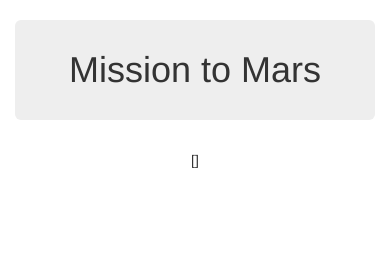
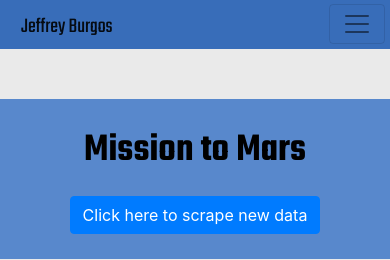
Before and after one commit to jeffreyb92/web-scraping-challenge, a Flask app: page / in a window 390 px wide. Shown: the top 260 px of the page. Before the commit the page ends 168 px from the top, so only its background shows below. Run offline with Flask 2, Linux system fonts and the light colour scheme; data that the repository does not hold is empty; some libraries are stand-ins or nearby versions.

Commit message:
added css and beginning stages of fixing

```diff
--- /dev/null
+++ b/Missions_to_Mars/static/styles.css
@@ -0,0 +1,223 @@
+/* Body Things */
+
+body {
+    background-color: #eaeaea;
+}
+
+/* Link Things */
+a {
+    color: white;
+}
+
+/* Image Things */
+img {
+    margin-right: 30px;
+}
+
+#img-padding {
+    padding-left: 50px;
+    padding-right: 50px;
+    padding-top: 20px;
+}
+
+/* Container Things */
+.custom-container {
+    margin-top: 50px;
+    margin-bottom: 85px;
+    height: 25%;
+}
+
+.chart-container {
+    margin-top: 50px;
+    margin-bottom: 85px;
+    padding-left: 75px;
+    padding-right: 75px;
+}
+
+.sectionfont {
+    font-family: 'Teko', sans-serif;
+    font-size: 30pt;
+    color: #060606;
+}
+
+#columnpad {
+    padding: 25px;
+    background-color: #5888cc;
+}
+
+#columnpad-inv {
+    padding: 25px;
+    background: transparent;
+}
+
+.activestate {
+    border: 1px;
+    border-style: solid;
+    border-color: black;
+}
+
+
+/* Text Things */
+
+p {
+    margin: 10px;
+    padding-top: 30px;
+    font-family: 'Teko', sans-serif;
+    color: black;
+    font-size: 16pt;
+}
+
+#title-text {
+    font-size: 60pt;
+    line-height: 10pt;
+}
+
+.bold-text {
+    /* font-weight: bold; */
+    font-size: 30pt;
+    line-height: 40pt;
+}
+
+/* Navbar Things */
+#navbarthings {
+    background-color: #386db9;
+    box-shadow: 5px 10px black;
+    border-color: black;
+    padding-right: 5px;
+}
+
+#navbardropdown {
+    background-color: #386db9;
+    box-shadow: 5px 10px black;
+    border-radius: 0px;
+    margin-top: 18px;
+}
+
+#navbarbrand {
+    display: inline-block;
+    font-family: 'Teko', sans-serif;
+    font-size: 28pt;
+    padding-top: 12px;
+    margin-right: 0;
+    padding-right: 0;
+}
+
+#dropdowndivider {
+    border-color: black;
+}
+
+#navbardropdownfonts {
+    font-family: 'Teko', sans-serif;
+    font-size: 18pt;
+    padding-right: 25px;
+}
+
+#navbardropdownfonts div {
+    font-family: 'Teko', sans-serif;
+    font-size: 14pt;
+}
+
+#navbardropdownfonts li {
+    padding-right: 25px;
+}
+
+
+/* Footer Things */
+
+#footerthings {
+    font-family: 'Teko', sans-serif;
+    font-size: 16pt;
+    background-color: #386db9;
+    position: fixed;
+    left: 0;
+    bottom: 0;
+    width: 100%;
+}
+
+#footerthings p {
+    padding-top: 20px;
+    padding-left: 15px;
+    text-align: left;
+}
+
+
+/* Media Query Things */
+@media (max-width: 991px) {
+
+    /* Navbar Things */
+
+    #navbarthings {
+        padding-top: 0px;
+        padding-bottom: 0px;
+        box-shadow: 0px 0px;
+    }
+
+    #navbarbrand {
+        padding-left: 5px;
+        padding-right: 5px;
+        font-family: 'Teko', sans-serif;
+        font-size: 16pt;
+    }
+
+    #navbardropdown {
+        box-shadow: 0px 0px;
+        border-radius: 5px;
+        margin:1px;
+        background-color: #5888cc;
+    }
+
+    /* Image Things */
+
+    a img {
+        margin-top: 15px;
+    }
+
+    /* Text Things */
+
+    #title-text {
+        font-size: 30pt;
+    }
+
+    .bold-text {
+        /* font-weight: bold; */
+        font-size: 15pt;
+    }
+
+    p {
+        margin: 5px;
+        padding-top: 15px;
+        font-family: 'Teko', sans-serif;
+        color: black;
+        font-size: 10pt;
+    }
+
+    /* Footer Things */
+    #footerthings {
+        font-size: 12pt;
+        position: fixed;
+    }
+
+    #footerthings p {
+        padding-top: 6px;
+        padding-left: 8px;
+        margin: 10px;
+    }
+
+    /* Container Things */
+    .custom-container {
+        margin-top: 15px;
+        margin-bottom: 65px;
+    }
+
+    .chart-container {
+        padding-left: 15px;
+        padding-right: 15px;
+        margin-top: 35px;
+        margin-bottom: 65px;
+    }
+
+    #columnpad {
+        margin-top: 35px;
+    }
+
+}
--- a/Missions_to_Mars/templates/index.html
+++ b/Missions_to_Mars/templates/index.html
@@ -1,26 +1,112 @@
-<!DOCTYPE html>
+<!doctype html>
 <html lang="en">
 
 <head>
-  <meta charset="UTF-8">
-  <meta name="viewport" content="width=device-width, initial-scale=1.0">
-  <meta http-equiv="X-UA-Compatible" content="ie=edge">
+  <!-- Required meta tags -->
+  <meta charset="utf-8">
+  <meta name="viewport" content="width=device-width, initial-scale=1, shrink-to-fit=no">
+
+  <!-- Bootstrap CSS -->
+  <link rel="stylesheet" href="https://stackpath.bootstrapcdn.com/bootstrap/4.4.1/css/bootstrap.min.css"
+    integrity="sha384-Vkoo8x4CGsO3+Hhxv8T/Q5PaXtkKtu6ug5TOeNV6gBiFeWPGFN9MuhOf23Q9Ifjh" crossorigin="anonymous">
+  <link rel="stylesheet" href="../static/styles.css">
+  <!-- Font API -->
+  <link href="https://fonts.googleapis.com/css?family=Teko:400,500,600&display=swap" rel="stylesheet">
+
   <title>Mission to Mars</title>
-  <link rel="stylesheet" href="https://maxcdn.bootstrapcdn.com/bootstrap/3.3.7/css/bootstrap.min.css">
 </head>
 
 <body>
-  <div class="container text-center">
-    <h1 class="jumbotron">Mission to Mars</h1>
-    <div>
-      <ul style="list-style: none;">
-        {% for data in mars %}
-          <li>{{ data['News Title'] }}: {{ data['News Paragraph'] }}</li>
-        {% endfor %}
+
+  <nav class="navbar navbar-expand-lg navbar-light" id="navbarthings">
+    <a class="navbar-brand" id="navbarbrand" href="index.html">Jeffrey Burgos</a>
+    <button class="navbar-toggler" type="button" data-toggle="collapse" data-target="#navbarSupportedContent"
+      aria-controls="navbarSupportedContent" aria-expanded="false" aria-label="Toggle navigation">
+      <span class="navbar-toggler-icon"></span>
+    </button>
+
+    <div class="collapse navbar-collapse" id="navbarSupportedContent">
+      <ul class="navbar-nav ml-auto" id="navbardropdownfonts">
+        <li class="nav-item ">
+          <a class="nav-link" href="resume.html">Resume</a>
+        </li>
+        <li class="nav-item">
+          <a class="nav-link" href="aboutme.html">About Me</a>
+        </li>
+        <li class="nav-item dropdown">
+          <a class="nav-link dropdown-toggle" href="#" id="navbarDropdown" role="button" data-toggle="dropdown"
+            aria-haspopup="true" aria-expanded="false">
+            Projects
+          </a>
+          <div class="dropdown-menu dropdown-menu-right" aria-labelledby="navbarDropdown" id="navbardropdown">
+            <a class="dropdown-item" href="https://jeffreyb92.github.io/billboard-analysis/">Top 100 Billboard Analysis</a>
+            <div class="dropdown-divider" id="dropdowndivider"></div>
+            <a class="dropdown-item" href="https://jeffreyb92.github.io/mission-to-mars">Mission to Mars</a>
+            <div class="dropdown-divider" id="dropdowndivider"></div>
+            <a class="dropdown-item" href="https://jeffreyb92.github.io/baseball-pitching-analysis">Baseball Pitching Analysis</a>
+            <div class="dropdown-divider" id="dropdowndivider"></div>
+            <a class="dropdown-item" href="https://jeffreyb92.github.io/musical-twitter-analysis">Musical Twitter Analysis</a>
+          </div>
+        </li>
       </ul>
-      {{mars}}
     </div>
+  </nav>
+
+  <!-- Container Start -->
+  <div class="custom-container container-fluid">
+    <!--Normally these medium columns go full wide on small screen sizes-->
+    <div class="row justify-content-around" id="rowpad">
+      <div class="col-md-12 text-center" id="columnpad">
+        <p><b id="title-text">Mission to Mars</b></p>
+        <br>
+        <a class="btn btn-primary" href="/scrape" role="button">Click here to scrape new data</a>
+      </div>
+    </div>
+    <br>
+    <div class="row justify-content-around" id="rowpad">
+      <div class="col-md-7 h-100" id="columnpad">
+        <p> <b id="title-text">Data Analyst</b> with a <br>
+          <span class="bold-text">B.S. in Computer Science, M.S. in Data Science, <br>
+          Data Scientist with Python Certificate from DataCamp,</span>
+          and currently completing a <span class="bold-text">Bootcamp in Data Analytics & Visualization </span>
+          through <span class="bold-text">Rutgers University.</span>  I am skilled in <span class="bold-text">Python, Tableau,SQL, R, and Excel.</span>
+          An <span class="bold-text">avid learner</span>  who works well with others, and is <span class="bold-text">passionate </span>
+          about helping a company come to know their data on a more
+          <span class="bold-text">profound level.</span>  Recently completed a project with a team of three
+          others about Air Pollution change in New Jersey over the last 30 years.
+      </p>
+
+      </div>
+      <div class="col-md-4" id="columnpad-inv">
+        <img class="img-fluid max-width: 100%; height: auto;" id="img-padding" src="assets/images/JeffProfilePicture.jpg" alt="Jeff's Profile Picture">
+      </div>
+    </div>
+
   </div>
+  <!-- Container Ends -->
+
+  <!-- Footer Things -->
+  <footer id="footerthings">
+    <p>Powered By HTML, CSS, Bootstrap and FontAwesome</p>
+  </footer>
+
+  <!-- Optional JavaScript -->
+  <!-- jQuery first, then Popper.js, then Bootstrap JS -->
+  <script src="https://code.jquery.com/jquery-3.4.1.slim.min.js"
+    integrity="sha384-J6qa4849blE2+poT4WnyKhv5vZF5SrPo0iEjwBvKU7imGFAV0wwj1yYfoRSJoZ+n"
+    crossorigin="anonymous"></script>
+  <script src="https://cdn.jsdelivr.net/npm/popper.js@1.16.0/dist/umd/popper.min.js"
+    integrity="sha384-Q6E9RHvbIyZFJoft+2mJbHaEWldlvI9IOYy5n3zV9zzTtmI3UksdQRVvoxMfooAo"
+    crossorigin="anonymous"></script>
+  <script src="https://stackpath.bootstrapcdn.com/bootstrap/4.4.1/js/bootstrap.min.js"
+    integrity="sha384-wfSDF2E50Y2D1uUdj0O3uMBJnjuUD4Ih7YwaYd1iqfktj0Uod8GCExl3Og8ifwB6"
+    crossorigin="anonymous"></script>
 </body>
 
 </html>
+
+
+
+
+
+<!-- <span class="sr-only">(current)</span> -->
```
